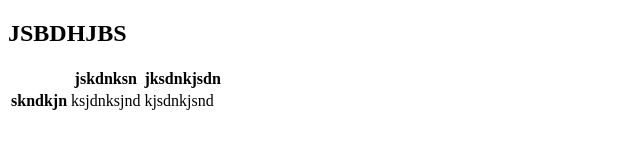
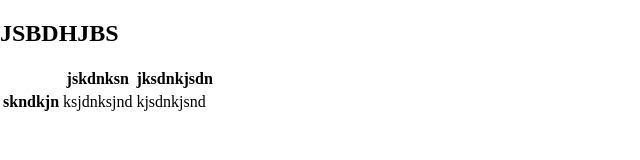
Before and after one commit to BigFudge420/test, a plain HTML site: page index.html in a window 1280 px wide. Shown: the whole page, without its empty margins (0-640 px from the left). Drawn offline with nearby package versions, Linux system fonts and the light colour scheme.

Commit message:
Link stylesheets

```diff
--- a/index.html
+++ b/index.html
@@ -4,7 +4,8 @@
     <meta charset="UTF-8">
     <meta http-equiv="X-UA-Compatible" content="IE=edge">
     <meta name="viewport" content="width=device-width, initial-scale=1.0">
-    <link rel="stylesheet" href="Assets/Reset-CSS/reset.css">
+    <link rel="stylesheet" href="Assets/Reset-Default-CSS-Styles/Normalize/normalize.css">
+    <link rel="stylesheet" href="Assets/Reset-Default-CSS-Styles/Reset/reset.css">
     <title>Document</title>
 </head>
 <body>
```
